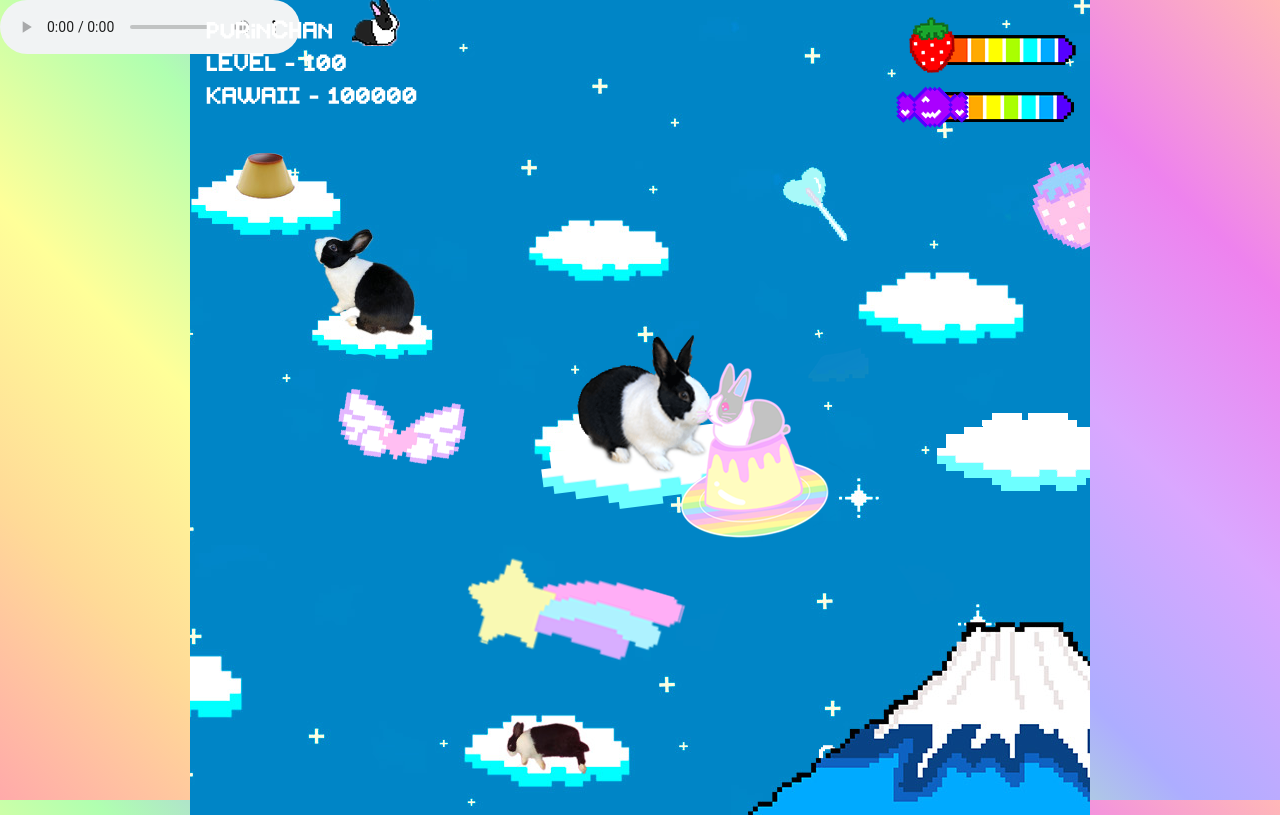
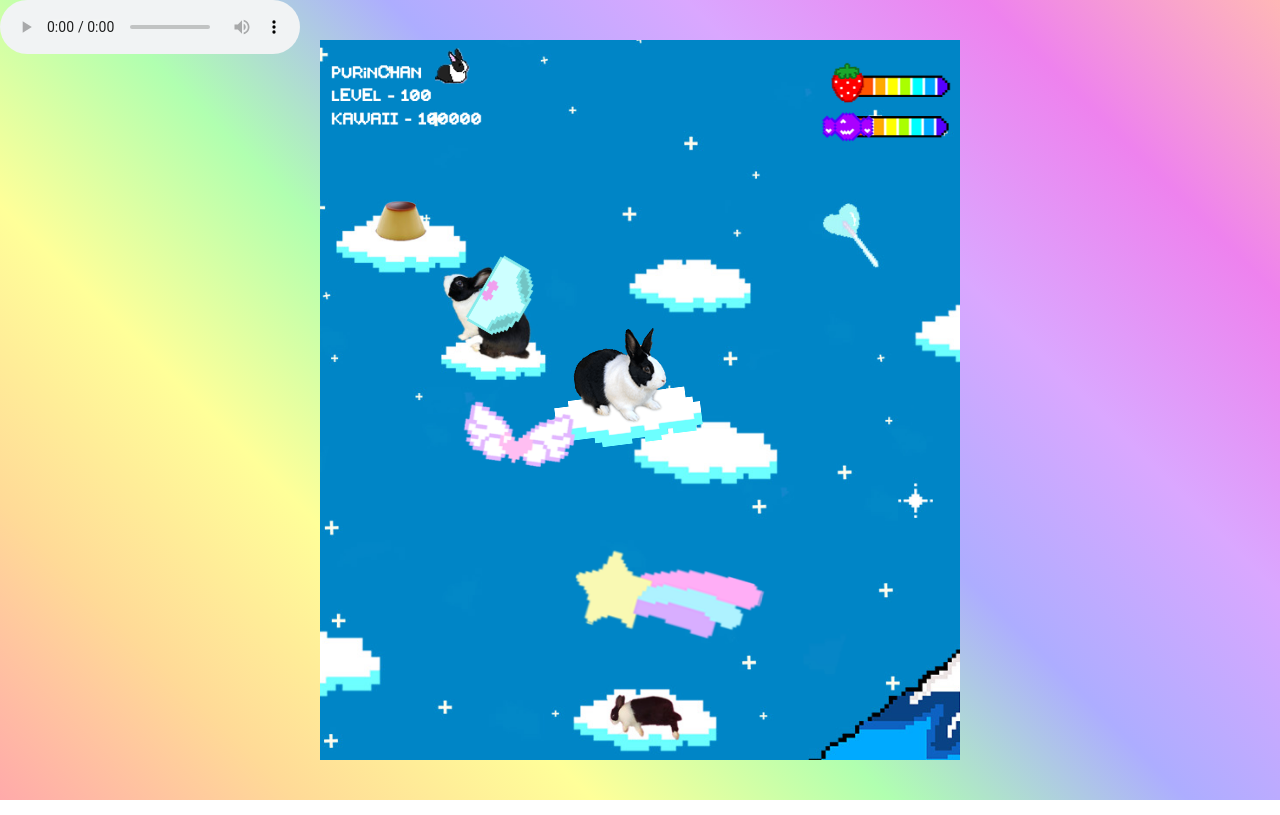
Before and after one commit to Tonikaku-candy/purimation, a plain HTML site: page index.html in a window 1280 px wide. Drawn offline with Linux system fonts and the light colour scheme.

Commit message:
Add files via upload

```diff
--- a/index.html
+++ b/index.html
@@ -10,17 +10,22 @@
   <body>
     <div class="container">
       <img src="image/bar.png" alt="power_bar" class="bar" />
+
       <img
         src="image/pudding_purin.png"
         alt="flyingpudding"
         class="flyingpudding"
       />
+
+      <img src="image/purinpants.PNG" alt="flyingpanty" class="flyingpanty" />
+
       <div class="bg"></div>
       <img src="image/purinanime.gif" alt="purin" class="fly" />
       <div class="bg_front"></div>
     </div>
+
     <audio controls autoplay loop>
-      <source src="audio/8bit.mp3" type="audio/mp3">
+      <source src="audio/8bit.mp3" type="audio/mp3" />
       Your browser does not support the audio element.
     </audio>
   </body>
--- a/style.css
+++ b/style.css
@@ -4,7 +4,7 @@
 }
 
 body {
-  width: 100%;
+  width: 100vw;
   height: 100vh;
   background: linear-gradient(
     45deg,
@@ -24,20 +24,20 @@ body {
 
 .container {
   position: relative;
-  width: 900px;
-  height: 830px;
+  width: 50vw;
+  height: 90vh;
   overflow: hidden;
 }
 
 .bar {
-  width: 900px;
-  height: 830px;
-  z-index: 2;
+  width: 100%;
+  height: auto;
+  z-index: 3;
   position: absolute;
 }
 .bg {
-  width: 900px;
-  height: 830px;
+  width: 100%;
+  height: 100%;
   background: url(image/background_back.jpg);
   background-position: 0% 0%;
   position: absolute;
@@ -48,8 +48,8 @@ body {
 }
 
 .bg_front {
-  width: 900px;
-  height: 830px;
+  width: 100%;
+  height: 100%;
   background: url(image/bg_front.png);
   background-position: 0% 0%;
   position: absolute;
@@ -58,8 +58,11 @@ body {
   overflow: hidden;
   animation: movebg 20s linear infinite;
 }
+
 .fly {
   position: absolute;
+  width: 15rem;
+  height: 15rem;
   animation: fly 6s ease-in-out infinite;
   top: 30%;
   left: 40%;
@@ -67,17 +70,32 @@ body {
 
 .flyingpudding {
   position: absolute;
+  width: 155rem;
+  height: 35rem;
   animation: pudding 10s linear infinite;
-  z-index: 3;
+  z-index: 1;
   overflow: hidden;
 }
+
+.flyingpanty {
+  position: absolute;
+  width: 5rem;
+  height: 5rem;
+  z-index: 2;
+  overflow: hidden;
+  /* how can I add more time when next animation happens? */
+  animation: panty 3s linear infinite;
+  top: 30%;
+  left: 100%;
+}
+
 @keyframes movebg {
   0% {
-    background-position: 0% 0%;
+    background-position: 100vw 0;
   }
 
   100% {
-    background-position: 100% 0%;
+    background-position: 0vw 0;
   }
 }
 
@@ -87,11 +105,11 @@ body {
   }
 
   25% {
-    transform: rotate(20deg) translateX(100px);
+    transform: rotate(20deg) translateX(10vw);
   }
 
   60% {
-    transform: rotate(-20deg) translateX(-100px);
+    transform: rotate(-20deg) translateX(-10vw);
   }
 
   100% {
@@ -101,12 +119,66 @@ body {
 
 @keyframes pudding {
   0% {
-    transform: translateX(100%);
+    transform: translateX(100%) translateY(-40%);
   }
 
   100% {
-    transform: translateX(-100%);
+    transform: translateX(-100%) translateY(-10%);
   }
+}
+@keyframes panty {
+  0% {
+    transform: translateX(0%) translateY(0%) rotate(0deg);
+  }
+
+  20% {
+    transform: translateX(-186%) translateY(-5%) rotate(90deg);
+  }
+
+  40% {
+    transform: translateX(-372%) translateY(0%) rotate(180deg);
+  }
+
+  60% {
+    transform: translateX(-558%) translateY(5%) rotate(270deg);
+  }
+
+  80% {
+    transform: translateX(-744%) translateY(0%) rotate(360deg);
+  }
+
+  100% {
+    transform: translateX(-930%) translateY(0%) rotate(450deg);
+  }
+}
+
+/* @media (orientation: portrait) {
+  body {
+    background-color: linear-gradient(
+      45deg,
+      rgb(255, 0, 0),
+      rgb(255, 165, 0),
+      rgb(255, 255, 0),
+      rgb(0, 255, 0),
+      rgb(0, 191, 255),
+      rgb(75, 0, 130),
+      rgb(148, 0, 211)
+    );
+  }
+} */
+
+@keyframes pudding-portrait {
+  0% {
+    transform: translateX(-100%) translateY(20%) scaleX(-1);
+  }
+
+  100% {
+    transform: translateX(100%) translateY(-90%) scaleX(-1);
+  }
+}
+
+.flyingpudding {
+  animation: pudding-portrait 10s linear infinite;
 }
 
 audio {
```
Also changed, not shown: image/purinpants.PNG (added).
